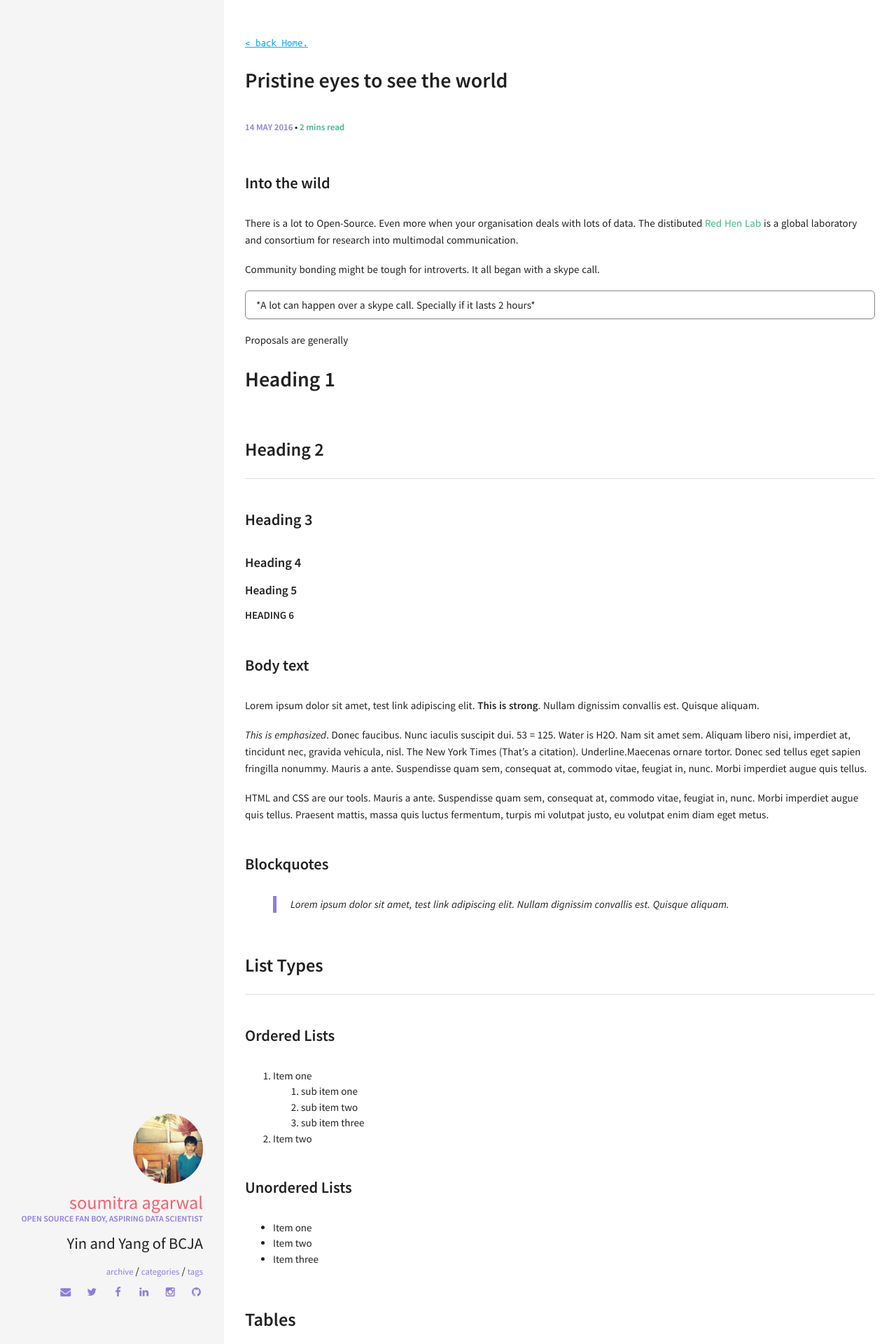
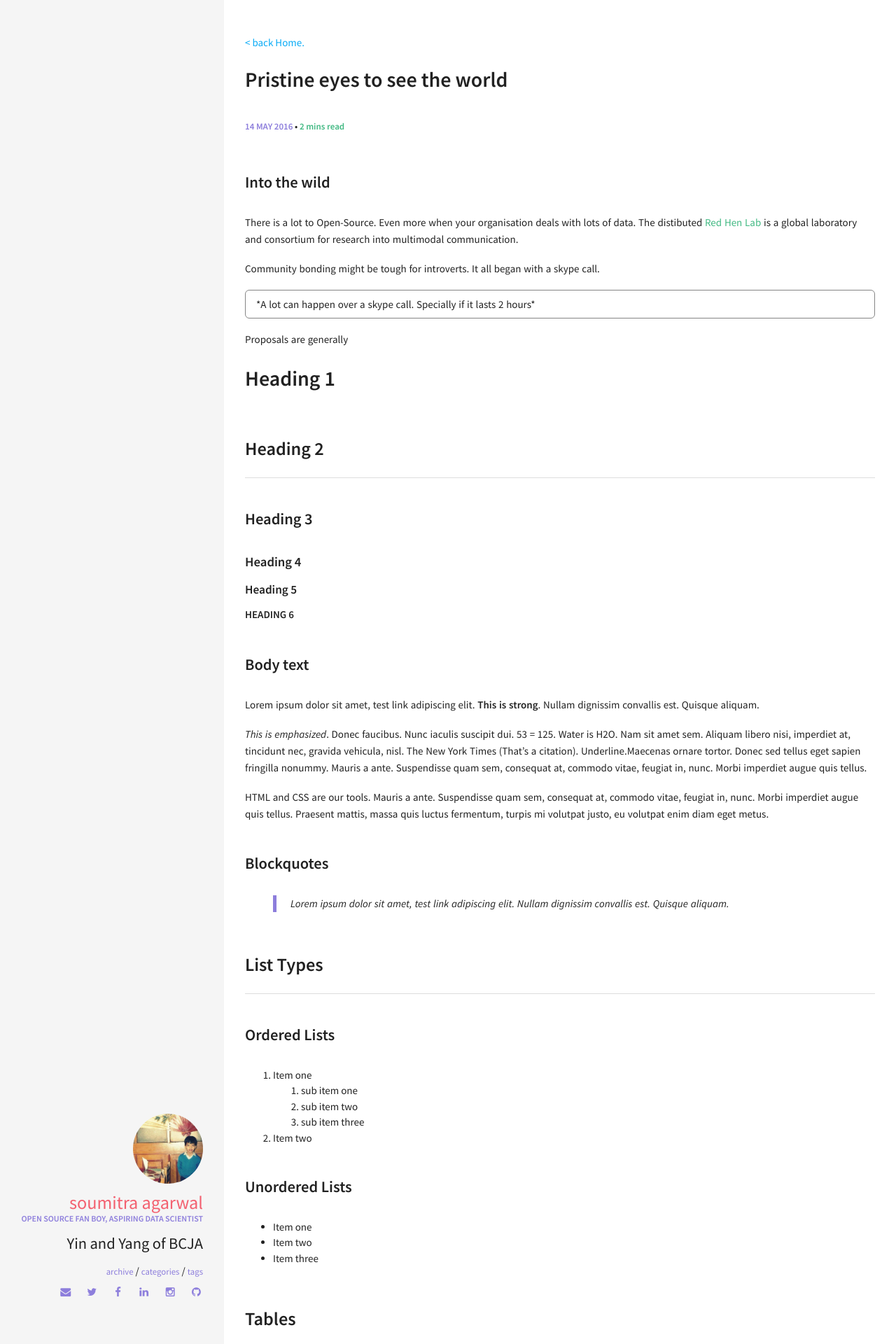
Before and after one commit to RedHenLab/BlendedJointAttention, a Jekyll site: the page built from _posts/2016-05-14-Community-bonding.md, in a window 1280 px wide. Shown: the top 1920 px of the page at 70% size. Built offline with Jekyll 4.4.1, drawn with Linux system fonts in a browser that asks for light colours.

Commit message:
Remove ugly back hoome

```diff
--- a/_sass/pages/_post.scss
+++ b/_sass/pages/_post.scss
@@ -37,8 +37,6 @@ section.post {
 
 .back-home a {
   color: $info;
-  text-decoration: underline;
-  font-family: $font-family-monospace;
 }
 
 // Post title
```
